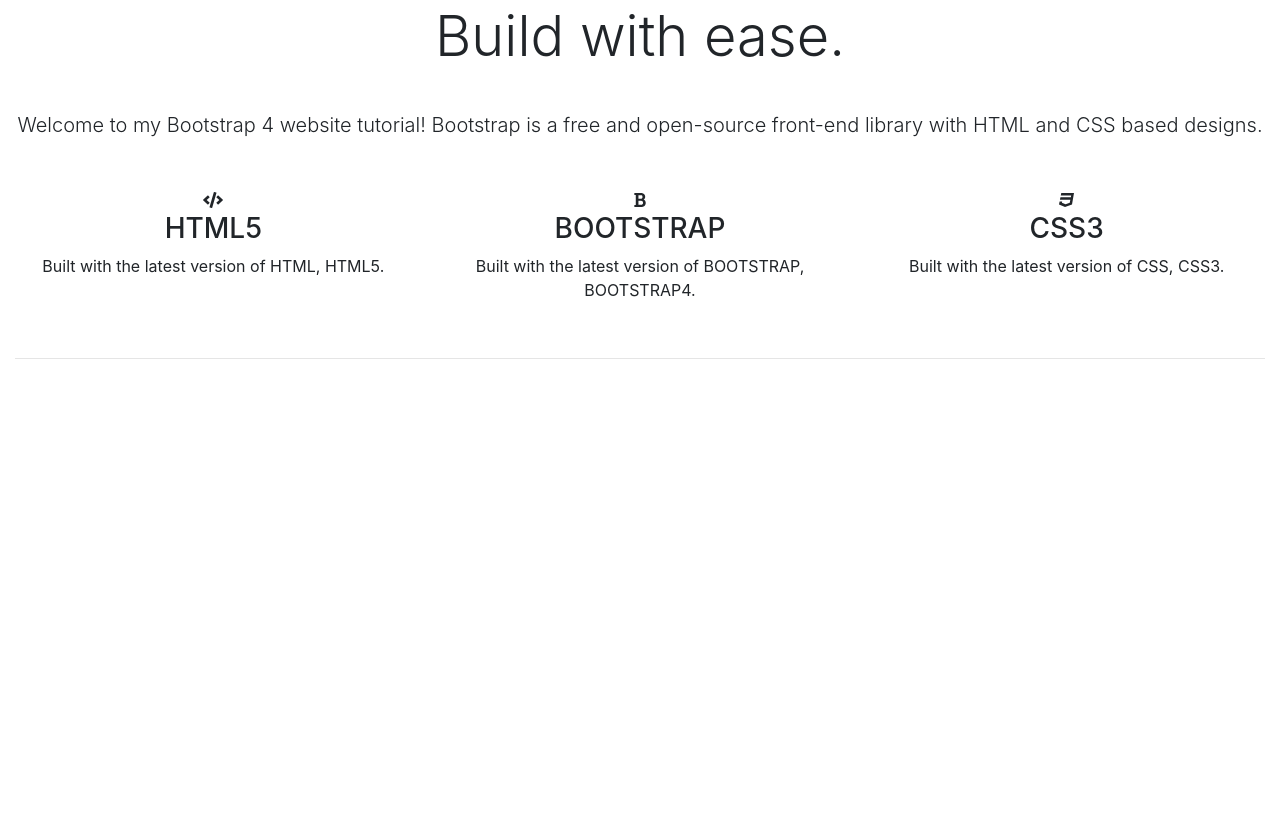
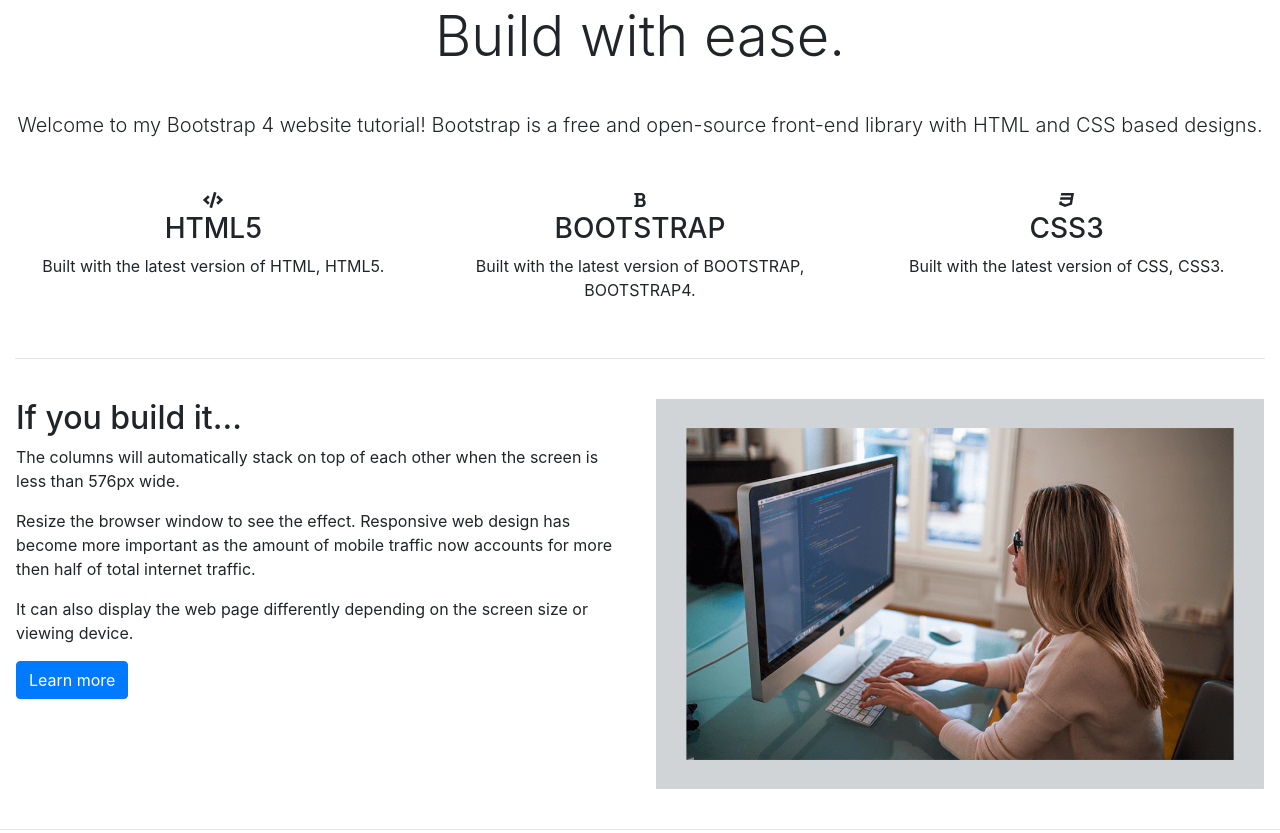
Before and after one commit to hdorgeval/complete-bs4-website, a website: page src/index.html in a window 1280 px wide. Shown: the part 971-1804 px from the top of the page. Before the commit the page ends 1354 px from the top, so only its background shows below. Drawn offline with nearby package versions, Linux system fonts and the light colour scheme.

Commit message:
feat(website): build the Two Column Section

```diff
--- a/src/index.html
+++ b/src/index.html
@@ -131,6 +131,31 @@
     </div>
 
     <!--- Two Column Section -->
+    <div class="container-fluid padding">
+      <div class="row padding">
+        <div class="col-lg-6">
+          <h2>If you build it...</h2>
+          <p>
+            The columns will automatically stack on top of each other when the screen is less than
+            576px wide.
+          </p>
+          <p>
+            Resize the browser window to see the effect. Responsive web design has become more
+            important as the amount of mobile traffic now accounts for more then half of total
+            internet traffic.
+          </p>
+          <p>
+            It can also display the web page differently depending on the screen size or viewing
+            device.
+          </p>
+          <a href="#" class="btn btn-primary">Learn more</a>
+        </div>
+        <div class="col-lg-6">
+          <img src="img/desk.png" alt="" class="img-fluid" />
+        </div>
+      </div>
+    </div>
+    <hr class="my-4" />
 
     <!--- Fixed background -->
 
```
